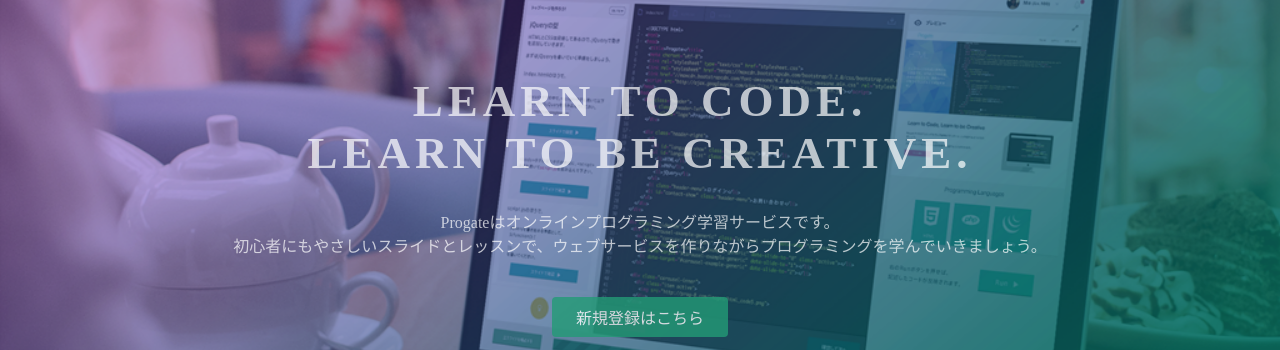
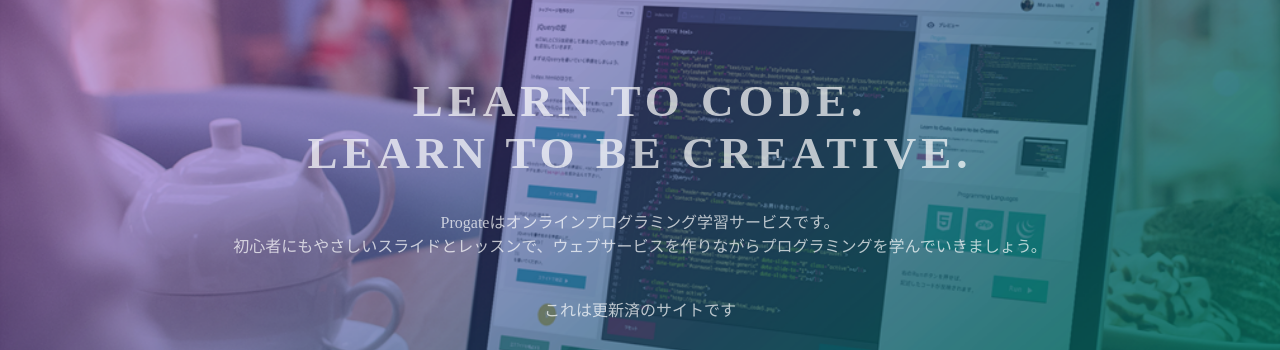
Before and after one commit to Meg-Nana/Meg-Nana.github.io, a plain HTML site: page index.html in a window 1280 px wide. Shown: the part 135-485 px from the top of the page. Drawn offline with Linux system fonts and the light colour scheme.

Commit message:
Update index.html

```diff
--- a/index.html
+++ b/index.html
@@ -25,6 +25,7 @@
     <div class="container">
       <h1>LEARN TO CODE.<br>LEARN TO BE CREATIVE.</h1>
       <p>Progateはオンラインプログラミング学習サービスです。<br>初心者にもやさしいスライドとレッスンで、ウェブサービスを作りながらプログラミングを学んでいきましょう。</p>
+      <p>これは更新済のサイトです</p>
       <div class="btn-wrapper">
         <a href="#" class="btn signup">新規登録はこちら</a>
         <p>or</p>
```
